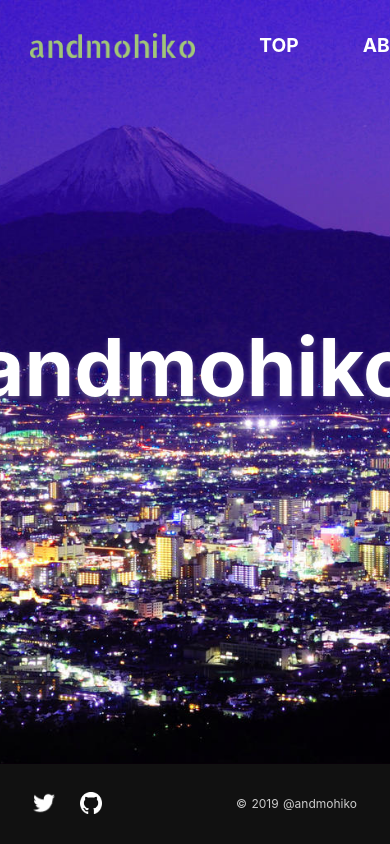
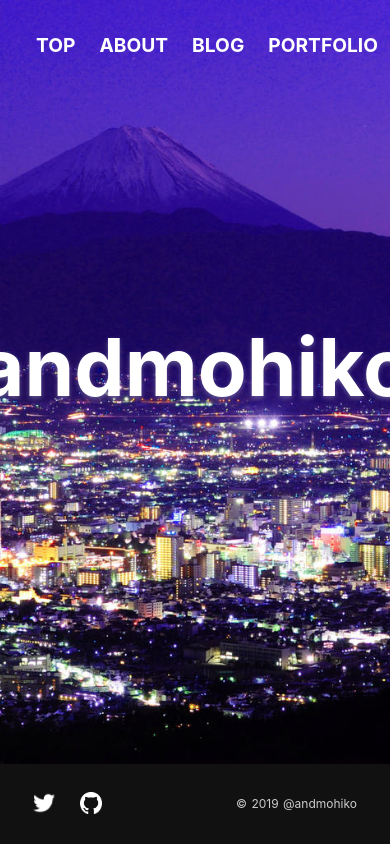
Before and after one commit to andmohiko/portfolio-site, a Nuxt app: page / in a window 390 px wide. Shown: the top 844 px of the page. Built offline with nearby package versions, Linux system fonts and the light colour scheme.

Commit message:
add media query to fix nav width

```diff
--- a/components/Header.vue
+++ b/components/Header.vue
@@ -62,4 +62,19 @@
     height: 25px;
   }
 }
+
+@media screen and (max-width: 750px) {
+  .header-container {
+    padding: 0;
+    justify-content: center;
+    li {
+      margin-left: 1.5rem;
+    }
+  }
+  .header-logo {
+    img {
+      display: none;
+    }
+  }
+}
 </style>
```
